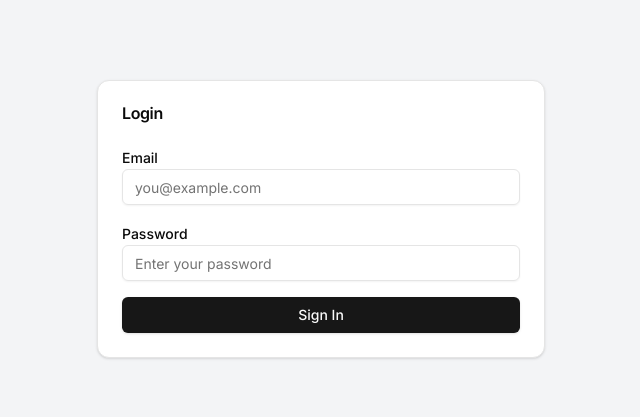
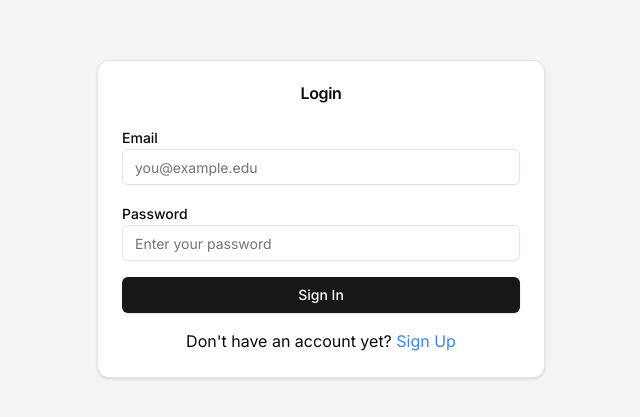
Before and after one commit to bryanmax9/beachhacks2025, a Next.js app: page /login in a window 1280 px wide. Shown: the part 181-598 px from the top of the page, without its empty margins (319-959 px from the left). Built offline with nearby package versions, Linux system fonts and the light colour scheme.

Commit message:
created validation for login page and added link to sign up page

```diff
--- a/package.json
+++ b/package.json
@@ -10,6 +10,7 @@
   },
   "dependencies": {
     "@hookform/resolvers": "^3.9.1",
+    "@radix-ui/react-label": "^2.1.0",
     "@supabase/ssr": "^0.5.2",
     "@supabase/supabase-js": "^2.46.2",
     "class-variance-authority": "^0.7.1",
--- a/src/app/(landing)/(auth)/action.ts
+++ b/src/app/(landing)/(auth)/action.ts
@@ -3,6 +3,7 @@
 
 import {createServer} from "@/lib/supabase/server";
 import {signupTypes} from "@/lib/schemas/user-signup";
+import {signInTypes} from "@/lib/schemas/user-signin";
 
 export const signup_action = async (signup_data: signupTypes) => {
 
@@ -31,3 +32,23 @@ export const signup_action = async (signup_data: signupTypes) => {
     }
 
 }
+
+export const signin_action = async (signInData: signInTypes) => {
+    const supabase = await createServer();
+
+    const {error} = await supabase.auth.signInWithPassword({
+        email: signInData.email,
+        password: signInData.password,
+    })
+
+    if (error){
+        console.log(error);
+    }
+
+    return{
+        success: true,
+        message: "User has been signed in.",
+        user_email: signInData.email, // You can include user data if needed
+    }
+
+}
--- a/src/app/(landing)/(auth)/login/page.tsx
+++ b/src/app/(landing)/(auth)/login/page.tsx
@@ -1,39 +1,55 @@
 'use client'
-
-import { useState } from 'react'
 import { Button } from "@/components/ui/button"
 import { Input } from "@/components/ui/input"
 import { Label } from "@/components/ui/label"
-import { Card, CardContent, CardDescription, CardHeader, CardTitle } from "@/components/ui/card"
+import { Card, CardContent, CardHeader, CardTitle } from "@/components/ui/card"
+import { useForm } from "react-hook-form"
+import { zodResolver } from "@hookform/resolvers/zod"
+import { signin_schema, signInTypes } from "@/lib/schemas/user-signin"
+import { signin_action } from "@/app/(landing)/(auth)/action"
+import Link from 'next/link'
 
 export default function LoginPage() {
-    const [email, setEmail] = useState('')
-    const [password, setPassword] = useState('')
+    const {
+        register,
+        formState: { errors },
+        handleSubmit
+    } = useForm<signInTypes>({
+        resolver: zodResolver(signin_schema)
+    });
 
-    const handleSubmit = (e: React.FormEvent) => {
-        e.preventDefault()
-        // Add your login logic here
-        console.log('Login attempt:', { email, password })
+    const handleSignIn = async (data: signInTypes) => {
+        const response = await signin_action(data);
+
+        if (response.success) {
+            console.log("User has successfully logged in");
+            console.log(response.user_email);
+            // Optionally, redirect the user here
+        } else {
+            // Handle error (you might want to set an error state to display it)
+            console.error(response.message);
+        }
     }
 
     return (
         <div className="flex justify-center items-center min-h-screen bg-gray-100">
-            <Card className="w-full max-w-md">
+            <Card className="w-full max-w-md flex flex-col">
                 <CardHeader>
-                    <CardTitle>Login</CardTitle>
+                    <CardTitle className="text-center">Login</CardTitle>
                 </CardHeader>
-                <CardContent>
-                    <form onSubmit={handleSubmit} className="space-y-4">
+                <CardContent className="flex flex-col flex-grow">
+                    <form onSubmit={handleSubmit(handleSignIn)} className="space-y-4 flex-grow">
                         <div>
                             <Label htmlFor="email">Email</Label>
                             <Input
                                 id="email"
                                 type="email"
-                                placeholder="you@example.com"
-                                value={email}
-                                onChange={(e) => setEmail(e.target.value)}
+                                placeholder="you@example.edu"
+                                {...register('email')}
+                                className={errors.email ? 'border-red-500' : ''}
                                 required
                             />
+                            {errors.email && <p className="text-red-500 text-sm">{errors.email.message}</p>}
                         </div>
                         <div>
                             <Label htmlFor="password">Password</Label>
@@ -41,15 +57,22 @@ export default function LoginPage() {
                                 id="password"
                                 type="password"
                                 placeholder="Enter your password"
-                                value={password}
-                                onChange={(e) => setPassword(e.target.value)}
+                                {...register('password')}
+                                className={errors.password ? 'border-red-500' : ''}
                                 required
                             />
+                            {errors.password && <p className="text-red-500 text-sm">{errors.password.message}</p>}
                         </div>
                         <Button type="submit" className="w-full">
                             Sign In
                         </Button>
                     </form>
+                    <div className="mt-4 text-center">
+                        <span>Don't have an account yet? </span>
+                        <Link href="/signup" className="text-blue-500 hover:underline">
+                            Sign Up
+                        </Link>
+                    </div>
                 </CardContent>
             </Card>
         </div>
--- /dev/null
+++ b/src/lib/schemas/user-signin.ts
@@ -0,0 +1,15 @@
+import { z } from "zod";
+export const signin_schema = z.object({
+    email: z
+        .string()
+        .email({ message: "Invalid email format" })
+        .refine((email) => {
+            return email.trim().endsWith(".edu")
+        }, { message: "Only .edu email addresses are allowed" }),
+
+    password: z
+        .string()
+        .min(8, { message: "Password must be at least 8 characters long" })
+});
+
+export type signInTypes = z.infer<typeof signin_schema>
```
Also changed, not shown: 1 other file (tests, documents, lock files or other folders).
